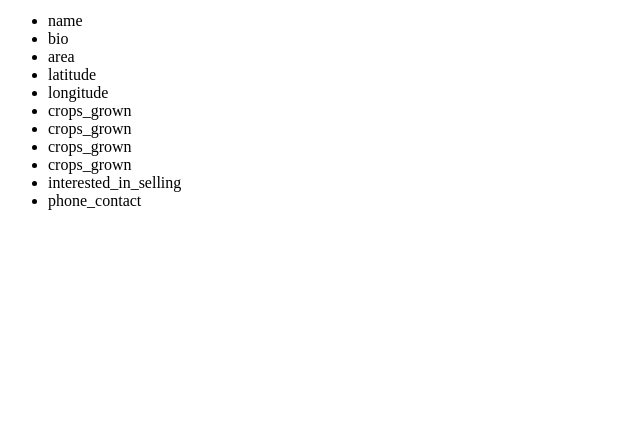
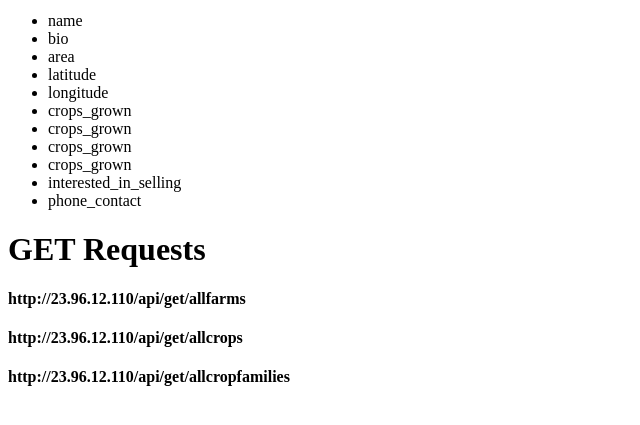
Before and after one commit to AfuomApps/afuom-api, a Django app: page / in a window 1280 px wide. Shown: the part 278-703 px from the top of the page, without its empty margins (0-640 px from the left). Run offline with Django 3.2, Linux system fonts and the light colour scheme.

Commit message:
adding get requests for farms, crops and crop families

```diff
--- a/api/urls.py
+++ b/api/urls.py
@@ -4,5 +4,11 @@ from . import views
 urlpatterns = [
     url(r'^$', views.api_welcome_page, name='api_welcome_page'),
     url(r'^register$', views.post_registration, name='post_registration'),
+    url(r'^post/register$', views.post_registration, name='post_registration'),
+
+    url(r'^get/allfarms$', views.get_all_farms, name='allfarms'),
+    url(r'^get/allcrops$', views.get_all_crops, name='allcrops'),
+    url(r'^get/allcropfamilies$', views.get_all_crop_families, name='allcropfamilies'),
+
     url(r'^locations$', views.locations, name='locations'),
 ]
--- a/website/templates/html/home.html
+++ b/website/templates/html/home.html
@@ -31,6 +31,11 @@
     </p>
   </ul>
 
+  <h1>GET Requests</h1>
+  <h4>http://23.96.12.110/api/get/allfarms</h4>
+  <h4>http://23.96.12.110/api/get/allcrops</h4>
+  <h4>http://23.96.12.110/api/get/allcropfamilies</h4>
+
 </body>
 
 </html>
```
Also changed, not shown: api/views.py (+22 -0 lines).
